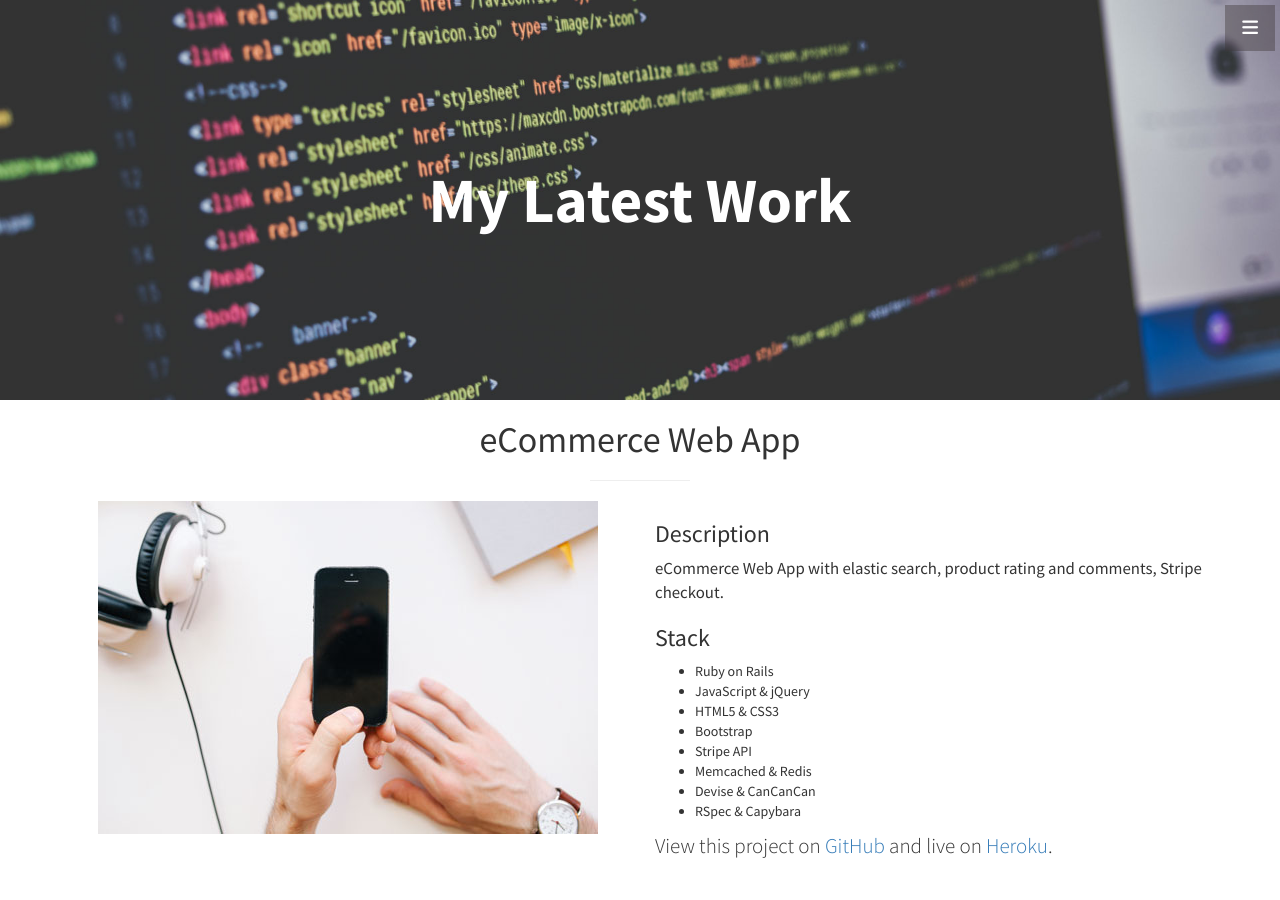
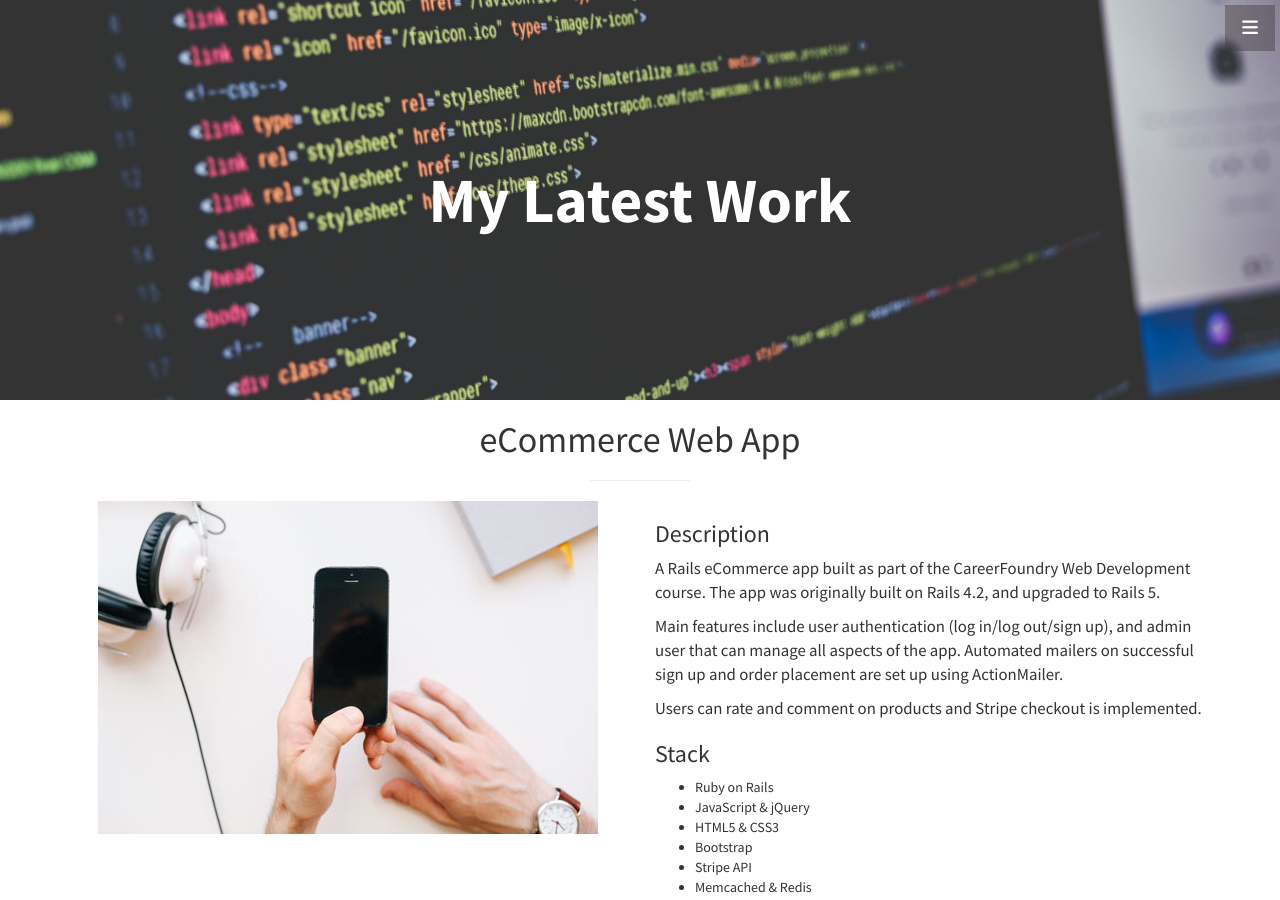
Before and after one commit to CollenK/CollenK.github.io, a Jekyll site: the page built from project-1.html, in a window 1280 px wide and 900 px high. Built offline with Jekyll 4.4.1, drawn with Linux system fonts in a browser that asks for light colours; nearby versions of some CDN libraries.

Commit message:
Added email to nav; moved resume from modal to new tab; updated project-1 details

```diff
--- a/_includes/call-to-action.html
+++ b/_includes/call-to-action.html
@@ -3,27 +3,8 @@
     <div class="row">
       <div class="col-lg-12 text-center">
         <h3>Like what you've seen so far? Download my resume.</h3>
-
-        <div class="modal-button">
-          <!-- Small modal button -->
-          <button class="btn btn-lg btn-light" data-toggle="modal" data-target=".bd-example-modal-lg" data-toggle="tooltip" data-placement="top" title="View my resume">Resume</button>
-        </div> <!-- /modal-button -->
-
+          <a href="img/ckriel_resume.pdf" class="btn btn-lg btn-light" target="_blank">Resume</a>
       </div>
     </div>
-    <!-- Large Modal -->
-     <div class="modal fade bd-example-modal-lg" tabindex="-1" role="dialog" aria-labelledby="myLargeModalLabel" aria-hidden="true">
-       <div class="modal-dialog modal-lg">
-         <div class="modal-content">
-           <div class="modal-header">
-             <button type="button" class="close" data-dismiss="modal" aria-label="Close"><span aria-hidden="true">&times;</span></button>
-             <h4 class="modal-title" id="myModalLabel">Resume</h4>
-           </div>
-           <div class="modal-body">
-             <embed id="modalembed" src="img/ckriel_resume.pdf">
-           </div>
-         </div>
-       </div>
-     </div>
   </div>
 </aside>
--- a/_includes/inner-navigation.html
+++ b/_includes/inner-navigation.html
@@ -37,5 +37,9 @@
         <a href="https://www.linkedin.com/in/{{ site.linkedin_username }}" target="_blank"><i class="fa fa-linkedin fa-2x social-icon"></i></a>
       </li>
     </ul>
+    <ul class="list-unstyled">
+      <li><i class="fa fa-envelope-o fa-fw social-icon"></i>  <a href="mailto:{{ site.email }}">{{ site.email }}</a>
+      </li>
+    </ul>
   </div>
 </nav>
--- a/_includes/navigation.html
+++ b/_includes/navigation.html
@@ -43,5 +43,9 @@
         <a href="https://www.linkedin.com/in/{{ site.linkedin_username }}" target="_blank"><i class="fa fa-linkedin fa-2x social-icon"></i></a>
       </li>
     </ul>
+    <ul class="list-unstyled">
+      <li><i class="fa fa-envelope-o fa-fw social-icon"></i>  <a href="mailto:{{ site.email }}">{{ site.email }}</a>
+      </li>
+    </ul>
   </div>
 </nav>
--- a/project-1.html
+++ b/project-1.html
@@ -19,7 +19,16 @@
         <div class="col-md-6">
           <h3>Description</h3>
           <p>
-            eCommerce Web App with elastic search, product rating and comments, Stripe checkout.
+            A  Rails eCommerce app built as part of the CareerFoundry Web Development course.
+            The app was originally built on Rails 4.2, and upgraded to Rails 5.
+          </p>
+          <p>
+            Main features include user authentication (log in/log out/sign up), and admin user
+            that can manage all aspects of the app. Automated mailers on successful sign up and
+            order placement are set up using ActionMailer.
+          </p>
+          <p>
+            Users can rate and comment on products and Stripe checkout is implemented.
           </p>
           <h3>Stack</h3>
             <ul>
```
Lines whose indentation alone changed are shown as unchanged.
